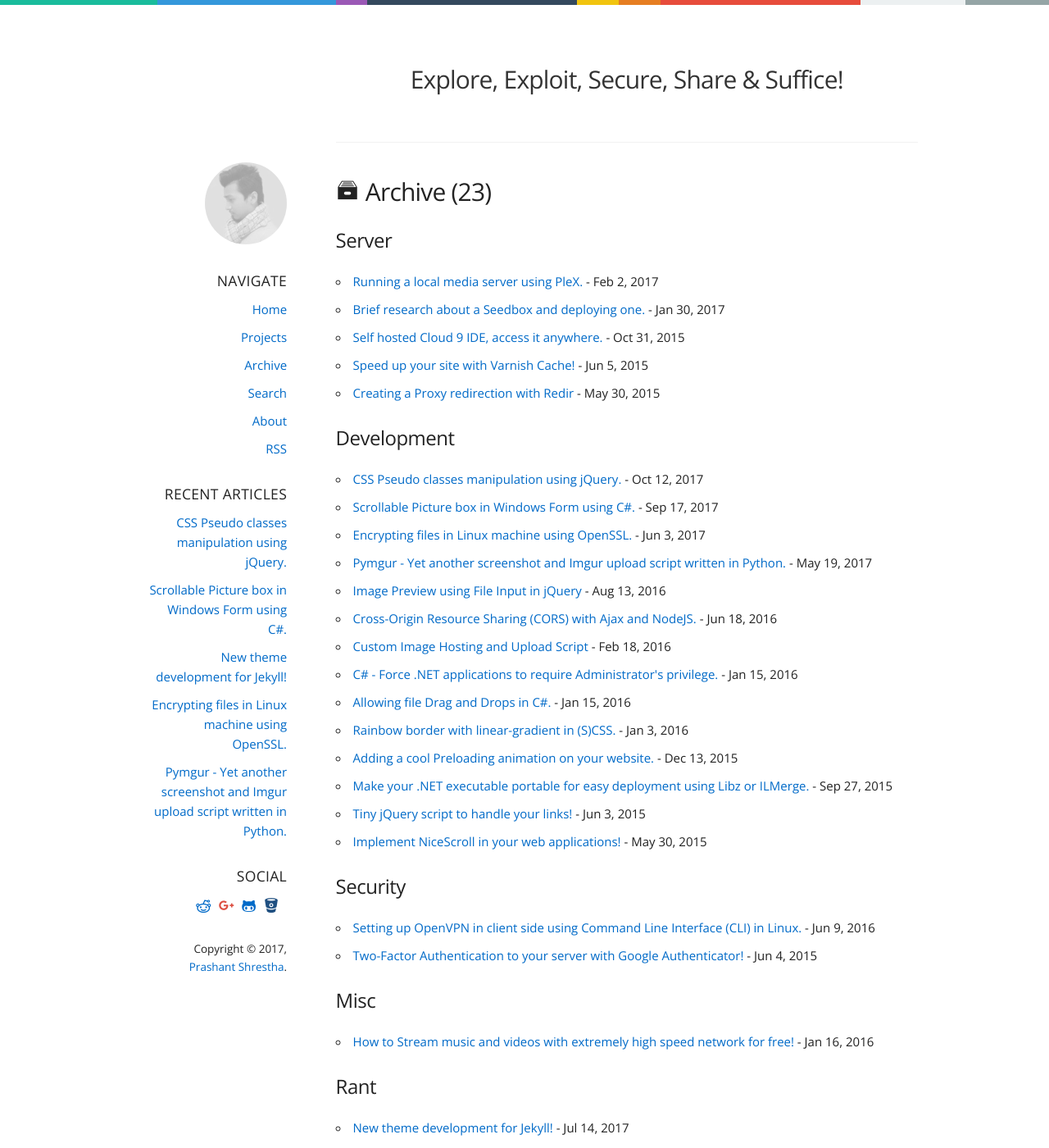
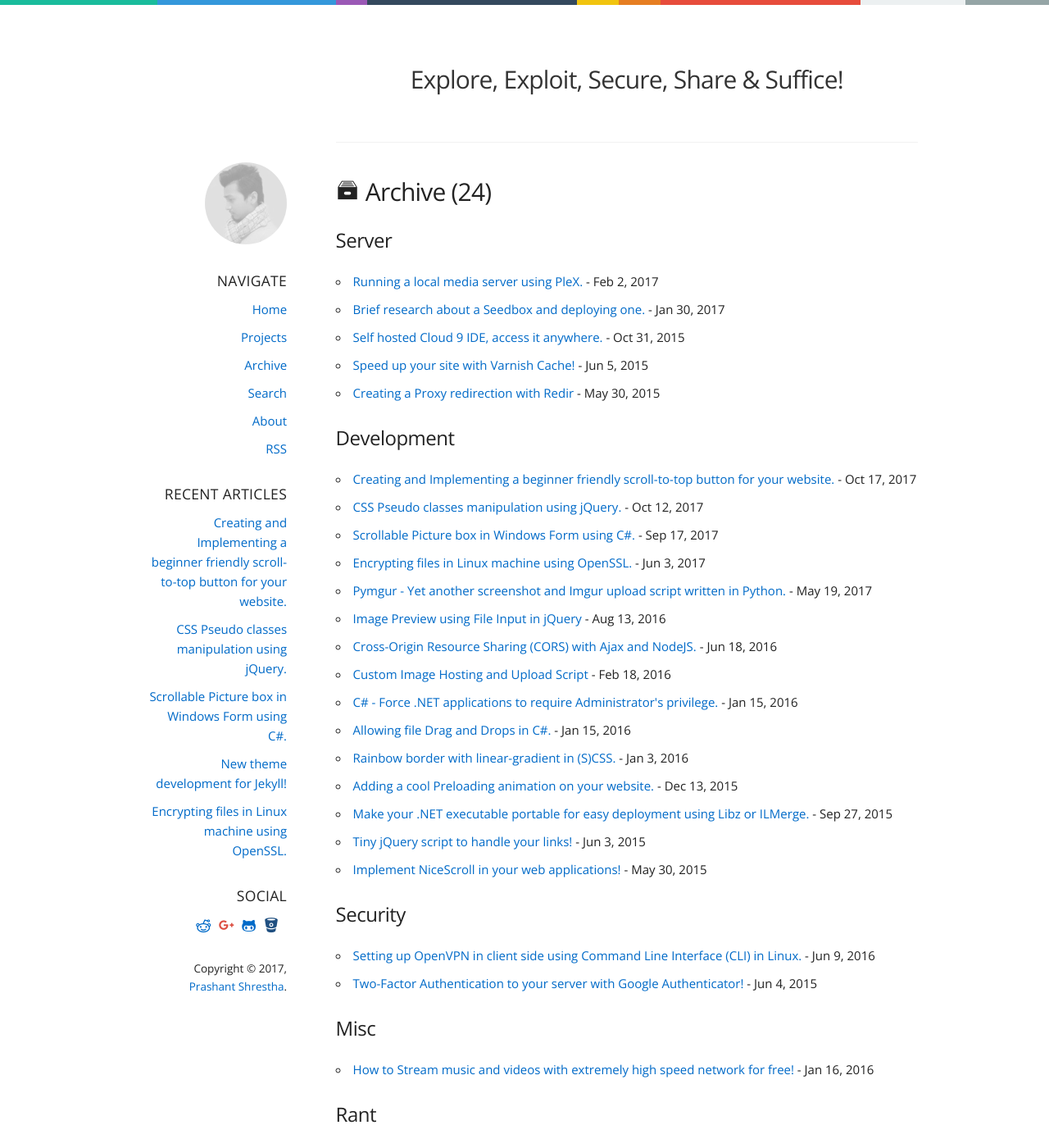
Before and after one commit to intern0t/personal-blog, a Jekyll site: the page built from assets/archive.md, in a window 1280 px wide and 1400 px high. Shown: the whole window at 82% size. Built offline with Jekyll 4.4.1, drawn with Linux system fonts in a browser that asks for light colours; some web fonts are replaced; part of the change alters nothing that is shown.

Commit message:
New post and couple style changes.

```diff
--- /dev/null
+++ b/_posts/2017-10-17-creating-and-implementing-a-beginner-friendly-scroll-to-top-button-for-your-website.md
@@ -0,0 +1,147 @@
+---
+layout: post
+title: "Creating and Implementing a beginner friendly scroll-to-top button for your website."
+author: Prashant Shrestha
+date: 2017-10-17 01:05:27 -400
+categories: development
+tags: design css javascript jquery development server website webpage beginner
+---
+
+Scroll-to-top button for your website? Is it even that important? A simple push of a button could take the visitors to the top of the page however it seems I have few readers who loves to scroll their page using the scrollbars on the right. In the end, it is all fun and games when it comes to adding feature to this blog.
+
+This scrolling feature seems to have quite an impact on the web surfers as there exists a [chrome extension](https://chrome.google.com/webstore/detail/scroll-to-top-button/chinfkfmaefdlchhempbfgbdagheknoj?hl=en-US) just for this very purpose, I am sure it is more advanced than what I did for my blog. In addition, I also need to refrain from overusing third party libraries as it takes quite a bit of toll on the webpage serving process therefore the very reason for me to write a **very** simple script myself.
+<!--excerpt-->
+Let us start with designing the button itself, a trigger in simple words. A component initialization first and then [SASS](http://sass-lang.com)/CSS to design the button.
+
+{% highlight html %}
+<!-- Scroll to TOP!
+–––––––––––––––––––––––––––––––––––––––––––––––––– -->
+<a class="toTop" href="#top" title="Scroll to Top!">
+    <span>
+        <i class="icon-one-finger-swipe-up"></i>
+        <!-- Thank you icomoon.io for awesome icons! -->
+    </span>
+</a>
+{% endhighlight %}
+
+Don't mind the comments, makes it easier for us later in the future if any changes are required. Moving onto SASS/CSS portion.
+
+##### SASS
+
+{% highlight sass %}
+.toTop{
+    width: 50px;
+    height: 30px;
+    position: fixed;
+    background: #006AC8;
+    color: white;
+    display: none;
+    right: 0;
+    bottom: 100px;
+    border-top-left-radius: 3px;
+    border-bottom-left-radius: 3px;
+    // If you used Mixin, remove the two lines above and add @include border-left-radius(3px);
+    text-align: center;
+    z-index: 9999;
+    font-size: 20px;
+    cursor: pointer;
+    opacity: .9;
+
+    &:hover{
+        opacity: 1;
+    }
+
+    span{
+        text-align: center;
+    }
+}
+{% endhighlight %}
+
+A little [mixin](http://sass-lang.com/guide#topic-6) to handle our `border-radius` in various browsers.
+
+{% highlight sass %}
+@mixin border-left-radius(3px) {
+    -webkit-border-bottom-left-radius: $radius;
+    -webkit-border-top-left-radius: $radius;
+    border-bottom-left-radius: $radius;
+    border-top-left-radius: $radius;
+}
+{% endhighlight %}
+
+##### CSS
+
+This plain CSS is for those who are not familiar with SASS Preprocessor.
+
+{% highlight css %}
+.toTop{
+    width: 50px;
+    height: 30px;
+    position: fixed;
+    background: #006AC8;
+    color: white;
+    display: none;
+    right: 0;
+    bottom: 100px;
+    -webkit-border-bottom-left-radius: 3px;
+    -webkit-border-top-left-radius: 3px;
+    border-bottom-left-radius: 3px;
+    border-top-left-radius: 3px;
+    text-align: center;
+    z-index: 9999;
+    font-size: 20px;
+    cursor: pointer;
+    opacity: .9;
+}
+
+.toTop:hover{
+    opacity: 1;
+}
+
+.toTop span{
+    text-align: center;
+}
+{% endhighlight %}
+
+Customize and serve your website locally to check and see whether the design is favorable, once you are done customizing the button, we move onto the Javascript section.
+
+##### Javascript/jQuery
+
+In order to meet my simplicity purposes, I decided to use built-in [method](https://api.jquery.com/scrollTop/), `.scrollTop()` and jQuery documentation describes this method as follows.
+
+>**Description**: Get the current vertical position of the scroll bar for the first element in the set of matched elements or set the vertical position of the scroll bar for every matched element.
+
+{% highlight javascript %}
+$(document).ready(function(){
+    $(window).scroll(() => {
+        if($(this).scrollTop()){
+            $(".toTop").fadeIn();
+        }else{
+            $(".toTop").fadeOut();
+        }
+    });
+
+    $("a.toTop").click((e) => {
+        e.preventDefault();
+        $("html, body").animate({ scrollTop: 0 }, "slow");
+        return false;
+    });
+});
+{% endhighlight %}
+
+You can also customize after how many pixels of hidden view do you want the button to be visible by adding `> HIDDEN_PIXELS` in the window's `.scroll()` event.
+
+{% highlight javascript %}
+var HIDDEN_PIXELS = 50;
+
+$(window).scroll(() => {
+    if($(this).scrollTop() > HIDDEN_PIXELS){
+        $(".toTop").fadeIn();
+    }else{
+        $(".toTop").fadeOut();
+    }
+});
+{% endhighlight %}
+
+We used Javascript's `animate()` function to give our scrolling a smooth effect.
+
+Good Luck!
--- a/assets/css/blog.scss
+++ b/assets/css/blog.scss
@@ -56,7 +56,7 @@ body {
             width: 50px;
             height: 30px;
             position: fixed;
-            background: #006AC8;
+            background: $navyBlue;
             color: white;
             display: none;
             right: 0;
```
